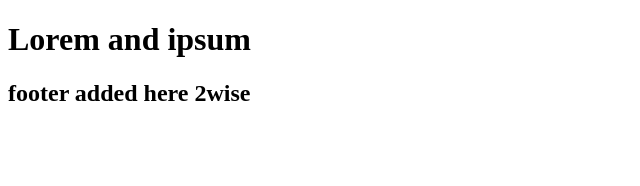
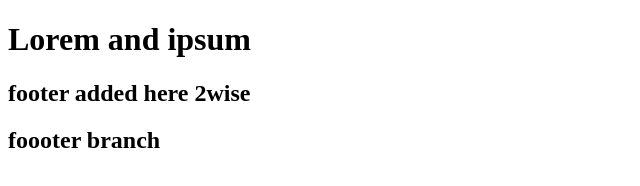
Before and after one commit to MohdAftab011/TestRepo1, a plain HTML site: page index.html in a window 1280 px wide. Shown: the whole page, without its empty margins (0-640 px from the left). Drawn offline with Linux system fonts and the light colour scheme.

Commit message:
footer note added

```diff
--- a/index.html
+++ b/index.html
@@ -8,5 +8,6 @@
 <body>
     <h1>Lorem  and ipsum</h1>
     <h2>footer added here 2wise</h2>
+    <h2>foooter branch</h2>
 </body>
 </html>
```
